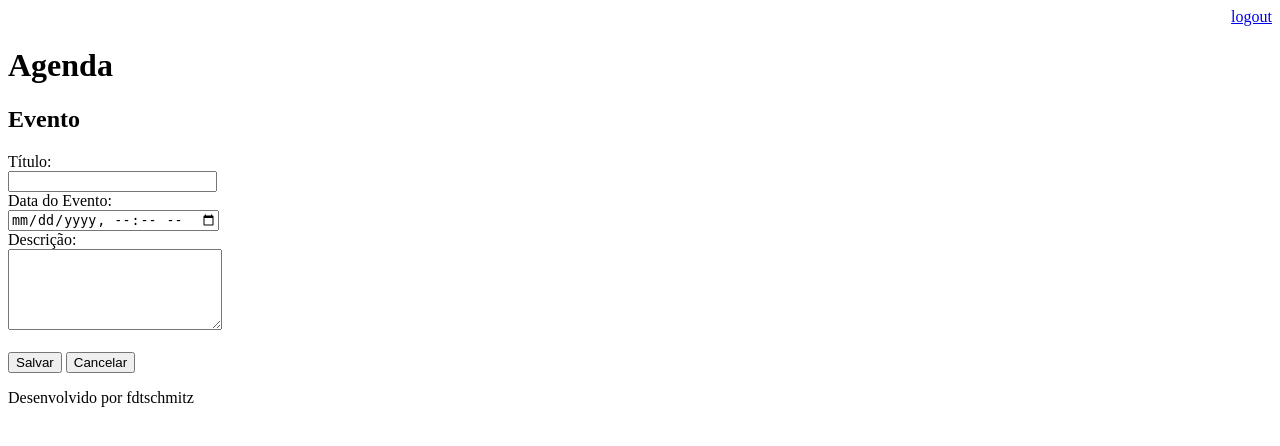
After one commit to fdtschmitz/agenda_django, a Django app: page /agenda/evento/ in a window 1280 px wide. The commit adds this page. Shown: the top 446 px of the page. Run offline with Django 5.2, Linux system fonts and the light colour scheme; a user stored in the database is signed in.

Commit message:
Inclusão de tela de inserção de dados.

```diff
--- a/agenda/agenda/urls.py
+++ b/agenda/agenda/urls.py
@@ -22,6 +22,8 @@ from django.views.generic import RedirectView
 urlpatterns = [
     path('admin/', admin.site.urls),
     path('agenda/', views.lista_eventos),
+    path('agenda/evento/', views.evento),
+    path('agenda/evento/submit', views.submit_evento),
     path('', RedirectView.as_view(url='/agenda/')),
     path('login/', views.login_user),
     path('login/submit', views.submit_login),
--- a/agenda/core/views.py
+++ b/agenda/core/views.py
@@ -34,3 +34,22 @@ def lista_eventos(request):
     evento = Evento.objects.filter(usuario=usuario)
     dados = {'eventos': evento}
     return render(request, 'agenda.html', dados)
+
+
+@login_required(login_url='/login/')
+def evento(request):
+    return render(request, 'evento.html')
+
+
+@login_required(login_url='/login')
+def submit_evento(request):
+    if request.POST:
+        titulo = request.POST.get('titulo')
+        data_evento = request.POST.get('data_evento')
+        descricao = request.POST.get('descricao')
+        usuario = request.user
+        Evento.objects.create(titulo=titulo,
+                              data_evento=data_evento,
+                              descricao=descricao,
+                              usuario=usuario)
+    return redirect('/')
--- a/agenda/templates/agenda.html
+++ b/agenda/templates/agenda.html
@@ -2,7 +2,9 @@
 
 {% block content %}
     <h3>Agendamentos</h3>
-
+    <a href="evento/">
+        <button type="button">Novo Evento</button>
+    </a>
     <ul style="font-size: 18px">
     {% for evento in eventos %}
         <li>{{ evento.titulo }} - {{ evento.get_data_evento }}</li>
--- /dev/null
+++ b/agenda/templates/evento.html
@@ -0,0 +1,24 @@
+{% extends "model-page.html" %}
+
+{% block content %}
+
+<h2>Evento</h2>
+<form action="submit" method="POST">{% csrf_token %}
+    <label>Título:</label>
+    <br>
+        <input type="text" name="titulo" size="23">
+    <br>
+        <label>Data do Evento:</label>
+    <br>
+        <input type="datetime-local" name="data_evento">
+    <br>
+        <label>Descrição:</label>
+    <br>
+        <textarea name="descricao" rows="5" cols="24"></textarea>
+    <br><br>
+        <button type="submit">Salvar</button>
+    <a href="/">
+        <button type="submit">Cancelar</button>
+    </a>
+</form>
+{% endblock %}
```
Also changed, not shown: agenda/db.sqlite3.
